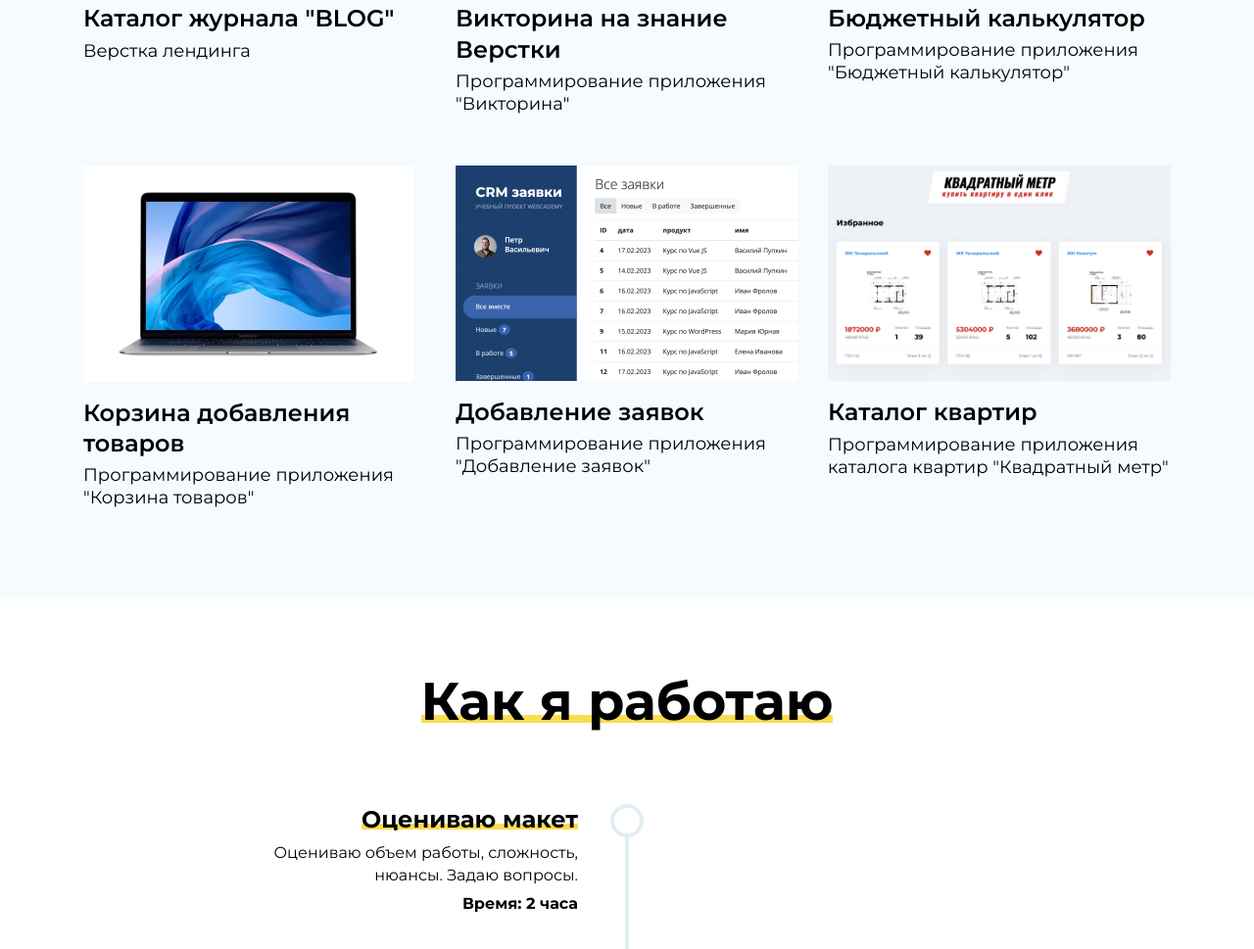
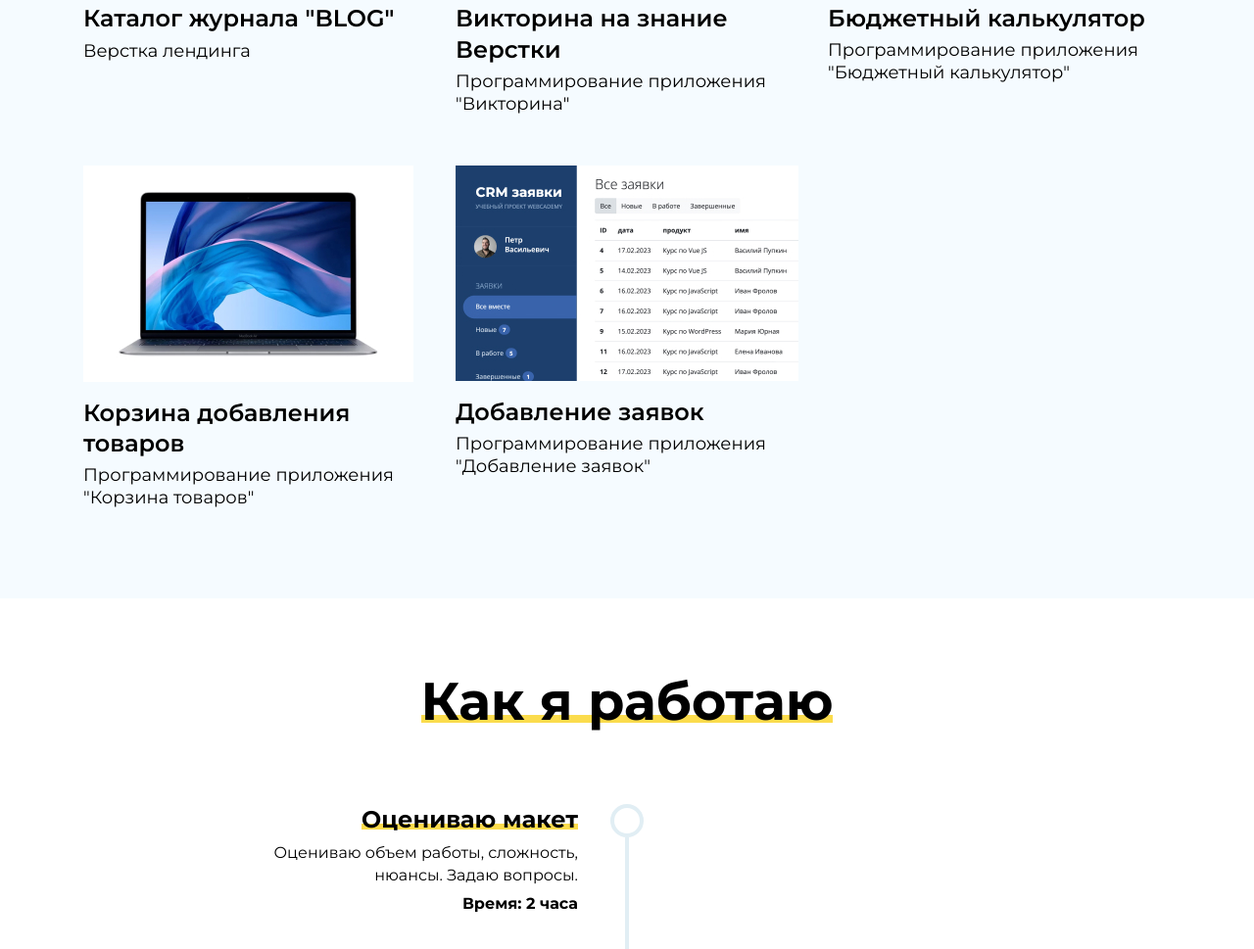
Before and after one commit to daniilkiselev97/daniilkiselev97.github.io, a plain HTML site: page portfolio/index.html in a window 1280 px wide. Shown: the part 2324-3293 px from the top of the page at 98% size. Drawn offline with nearby package versions, Linux system fonts and the light colour scheme.

Commit message:
deleted link in portfolio

```diff
--- a/portfolio/index.html
+++ b/portfolio/index.html
@@ -273,18 +273,7 @@
 								</div>
 
 							</a>
-							<a href="../square-meter/index.html" class="portfolio__card portfolio__card--small sm  mix js">
-								<div  class="card__mg">
-									<img src="./img/portfolio/squire_meter.jpg" alt="square_meter">
-									<span>Смотреть проект</span>
-								</div>
 
-								<div class="card__content">
-									<h4 class="title-4">Каталог квартир</h4>
-									<p>Программирование приложения каталога квартир  "Квадратный метр"</p>
-								</div>
-
-							</a>
 
 						</div>
 					</div>
```
